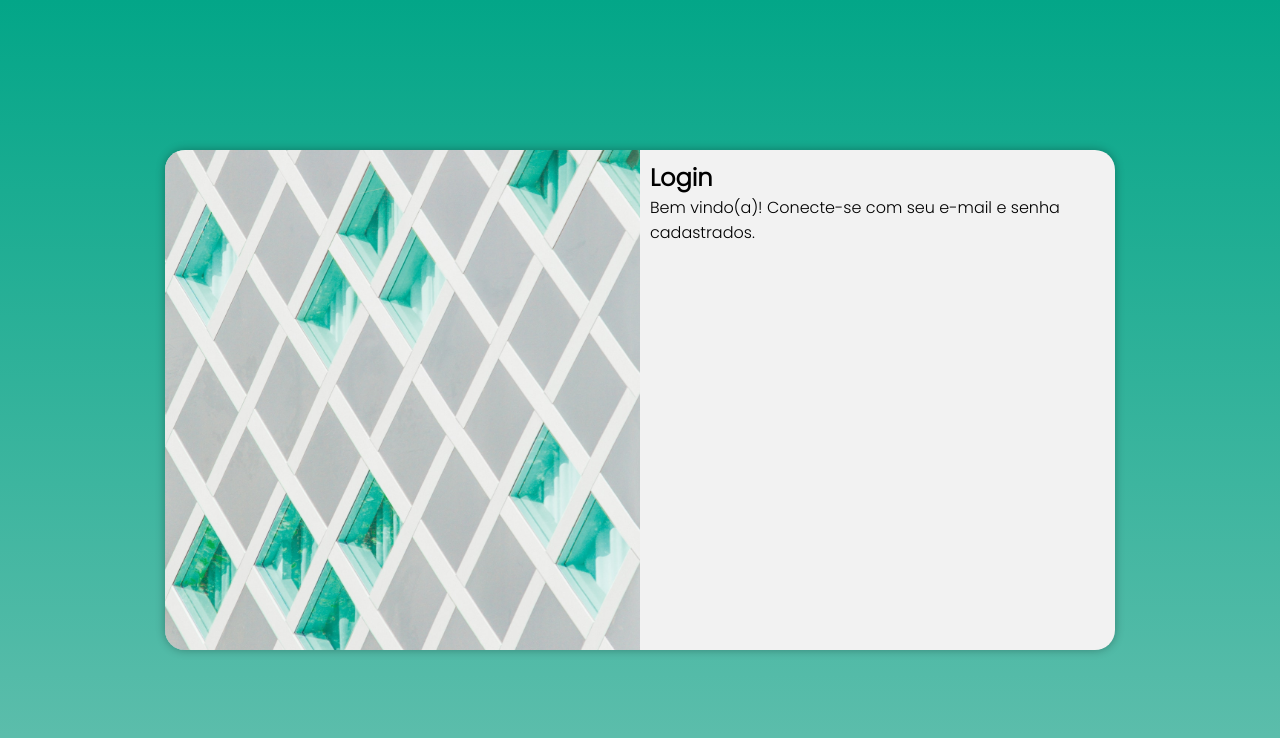
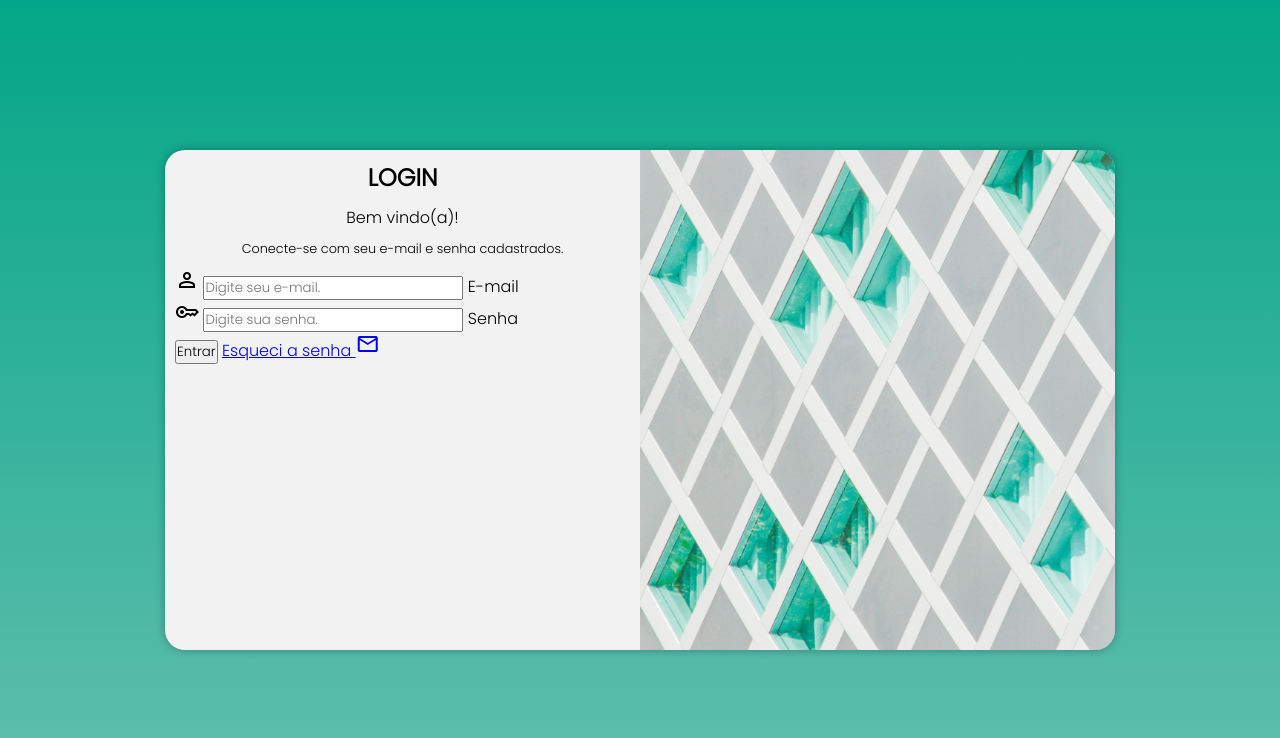
Before and after one commit to gabrielvsabreu/projeto-login, a plain HTML site: page index.html in a window 1280 px wide. Drawn offline with nearby package versions, Linux system fonts and the light colour scheme.

Commit message:
atualizado video 43

```diff
--- a/estilos/media-query.css
+++ b/estilos/media-query.css
@@ -47,13 +47,13 @@ telas grandes: acima de 1201px;
     }
 
     section#login > div#imagem {
-        float: left;
+        float: right;
         width: 50%;
         height: 100%;
     }
 
     section#login > div#formulario {
-        float: right;
+        float: left;
         width: 50%;
     }
 }
--- a/estilos/style.css
+++ b/estilos/style.css
@@ -50,3 +50,18 @@ section#login > div#formulario {
     padding: 10px;
     display: block;
 }
+
+div#formulario > h1 {
+    text-transform: uppercase;
+    text-align: center;
+    margin-bottom: 10px;
+}
+
+div#formulario > p {
+    text-align: center;
+    margin: 0px 40px 10px 40px;
+}
+
+div#formulario > p#mensagem {
+    font-size: 0.8em;
+}
--- a/index.html
+++ b/index.html
@@ -6,17 +6,39 @@
     <meta name="viewport" content="width=device-width, initial-scale=1.0">
     <link rel="stylesheet" href="estilos/style.css">
     <link rel="stylesheet" href="estilos/media-query.css">
+    <link rel="stylesheet" href="https://fonts.googleapis.com/css2?family=Material+Symbols+Outlined:opsz,wght,FILL,GRAD@48,400,0,0" />
     <title>Login</title>
 </head>
 <body>
     <main>
         <section id="login">
             <div id="imagem">
+                <!-- Imagem pelas CSS -->
             </div>
             <div id="formulario">
                 <h1>Login</h1>
-                <p>Bem vindo(a)! Conecte-se com seu e-mail e senha cadastrados.</p>
-                <form action="login.php" method="post"></form>
+                <p>Bem vindo(a)!</p>
+                <p id="mensagem">Conecte-se com seu e-mail e senha cadastrados.</p>
+                <form action="login.php" method="post" autocomplete="on">
+                    <div class="campo">
+                        <span class="material-symbols-outlined"> person
+                            </span>
+                        <input type="email" name="email" id="iemail" placeholder="Digite seu e-mail." autocomplete="email" required maxlength="30">
+                        <label for="iemail">E-mail</label>
+                    </div>
+                    <div class="campo">
+                        <span class="material-symbols-outlined">
+                            key
+                            </span>
+                        <input type="password" name="senha" id="isenha" placeholder="Digite sua senha." autocomplete="current-password" required minlength="8" maxlength="20">
+                        <label for="isenha">Senha</label>
+                    </div>
+                    <input type="submit" value="Entrar">
+                    <a href="redefinir-senha.html">
+                        Esqueci a senha <span class="material-symbols-outlined"> mail
+                        </span>
+                    </a>
+                </form>
 
             </div>
         </section>
```
